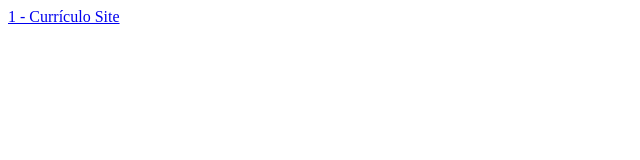
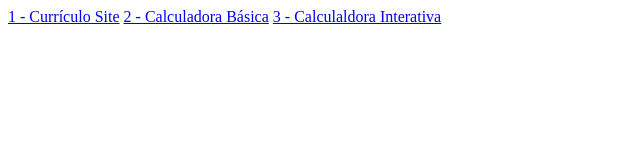
Before and after one commit to PedroHenriqueMQ/PedroHenriqueMQ-IHC_Atividades, a plain HTML site: page index.html in a window 1280 px wide. Shown: the whole page, without its empty margins (0-640 px from the left). Drawn offline with Linux system fonts and the light colour scheme.

Commit message:
Atualizando o index.html

```diff
--- a/index.html
+++ b/index.html
@@ -8,6 +8,8 @@
     <header></header>
     <main>
       <a href="1 - Currículo Site/index.html" target="_blank">1 - Currículo Site</a>
+      <a href="2 - Calculadora Básica/script.js" target="_blank">2 - Calculadora Básica</a>
+      <a href="3 - Calculaldora Interativa/index.html" target="_blank">3 - Calculaldora Interativa</a>
     </main>
     <footer></footer>
   </body>
```
